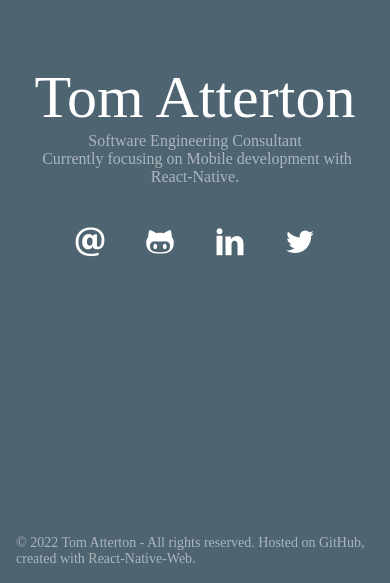
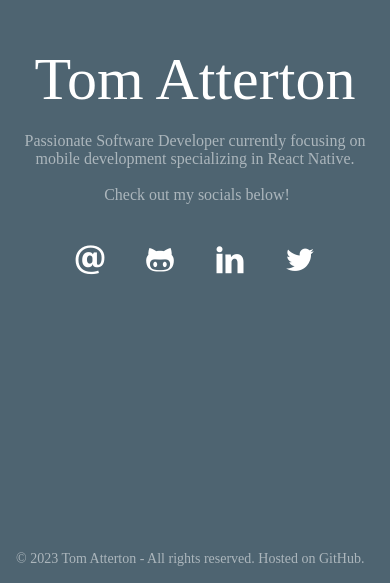
Before and after one commit to TomAtterton/tomatterton.github.io, a React Native app: screen / in a window 390 px wide. Shown: the part 261-844 px from the top of the page. Built offline with nearby package versions, Linux system fonts and the light colour scheme.

Commit message:
Updated favicon, home copy and added prettier.

```diff
--- a/src/pages/Home/Home.tsx
+++ b/src/pages/Home/Home.tsx
@@ -11,7 +11,7 @@ const Home = () => {
         <Text style={styles.title}>Tom Atterton</Text>
         <Text style={styles.description}>
           {
-            "Software Engineering Consultant\n Currently focusing on Mobile development with React-Native."
+            "\nPassionate Software Developer currently focusing on mobile development specializing in React Native.\n\n Check out my socials below!"
           }
         </Text>
       </View>
@@ -23,9 +23,7 @@ const Home = () => {
       </View>
       <View style={styles.footerContainer}>
         <Text style={styles.footerText}>
-          {
-            "© 2022 Tom Atterton - All rights reserved. Hosted on GitHub, created with React-Native-Web."
-          }
+          {"© 2023 Tom Atterton - All rights reserved. Hosted on GitHub."}
         </Text>
       </View>
     </View>
```
Also changed, not shown: prettierrc.js (added, +7 -0 lines), assets/favicon.png.
